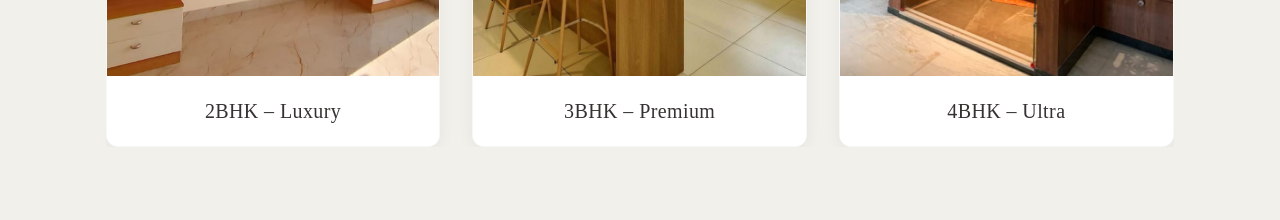
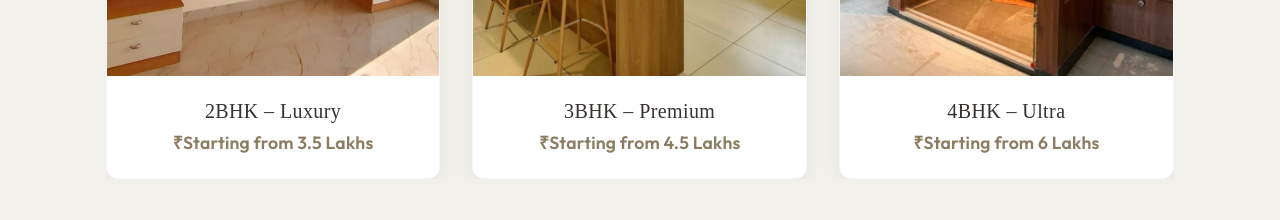
Before and after one commit to Florix-Technologies/Arambha, a Next.js app: page / in a window 1280 px wide. Shown: the part 2600-2820 px from the top of the page. Built offline with nearby package versions, Linux system fonts and the light colour scheme; no server answers; the database is empty.

Commit message:
added pricing

```diff
--- a/components/ui/BudgetSlider.module.css
+++ b/components/ui/BudgetSlider.module.css
@@ -102,8 +102,17 @@
 .cardTitle {
     font-family: var(--font-heading);
     font-size: 1.25rem;
-    margin: 0;
+    margin: 0 0 0.5rem 0;
     color: var(--color-text-primary);
     font-weight: 500;
     letter-spacing: 0.02em;
 }
+
+.cardPrice {
+    font-family: var(--font-outfit);
+    font-size: 1.1rem;
+    margin: 0;
+    color: var(--color-accent);
+    font-weight: 600;
+    letter-spacing: 0.01em;
+}
--- a/components/ui/BudgetSlider.tsx
+++ b/components/ui/BudgetSlider.tsx
@@ -3,15 +3,15 @@ import InfiniteSlider from './InfiniteSlider';
 import styles from './BudgetSlider.module.css';
 
 const budgetItems = [
-    { label: "2BHK – Luxury", img: "/i1.jpeg" },
-    { label: "3BHK – Premium", img: "/i2.jpeg" },
-    { label: "4BHK – Ultra", img: "/i3.jpeg" },
-    { label: "Designer Kitchen", img: "/i4.jpeg" },
-    { label: "Master Bedroom", img: "/i5.jpeg" },
-    { label: "Sliding Wardrobe", img: "/i6.jpeg" },
-    { label: "Elegant Living", img: "/i7.jpeg" },
-    { label: "Modern Bathroom", img: "/i8.jpeg" },
-    { label: "Kids Bedroom", img: "/i9.jpeg" },
+    { label: "2BHK – Luxury", price: "₹Starting from 3.5 Lakhs", img: "/i1.jpeg" },
+    { label: "3BHK – Premium", price: "₹Starting from 4.5 Lakhs", img: "/i2.jpeg" },
+    { label: "4BHK – Ultra", price: "₹Starting from 6 Lakhs", img: "/i3.jpeg" },
+    { label: "Designer Kitchen", price: "₹Starting from 1.5 Lakhs", img: "/i4.jpeg" },
+    { label: "Master Bedroom", price: "₹Starting from 1.3 Lakhs", img: "/i5.jpeg" },
+    { label: "Sliding Wardrobe", price: "₹Starting from 1.3 Lakhs", img: "/i6.jpeg" },
+    { label: "Elegant Living", price: "₹Starting from 1.4 Lakhs", img: "/i7.jpeg" },
+    { label: "Modern Bathroom", price: "₹Starting from 70 Thousand", img: "/i8.jpeg" },
+    { label: "Kids Bedroom", price: "₹Starting from 90 Thousand", img: "/i9.jpeg" },
 ];
 
 export default function BudgetSlider() {
@@ -29,6 +29,7 @@ export default function BudgetSlider() {
                     </div>
                     <div className={styles.cardContent}>
                         <h3 className={styles.cardTitle}>{item.label}</h3>
+                        <p className={styles.cardPrice}>{item.price}</p>
                     </div>
                 </div>
             )}
```
